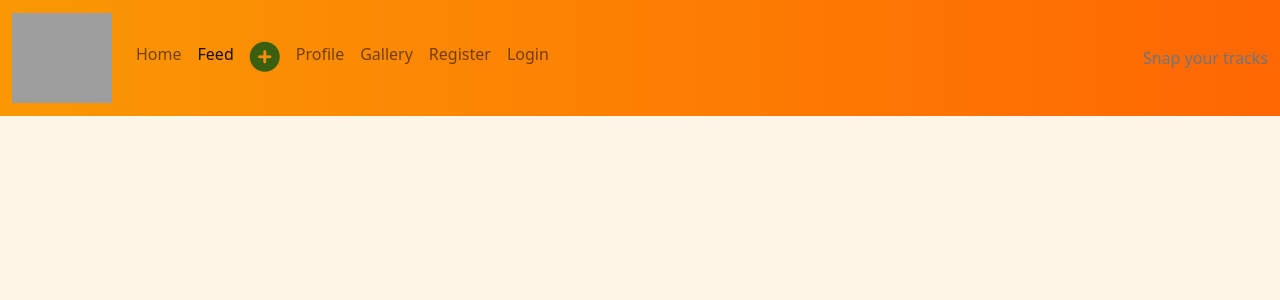
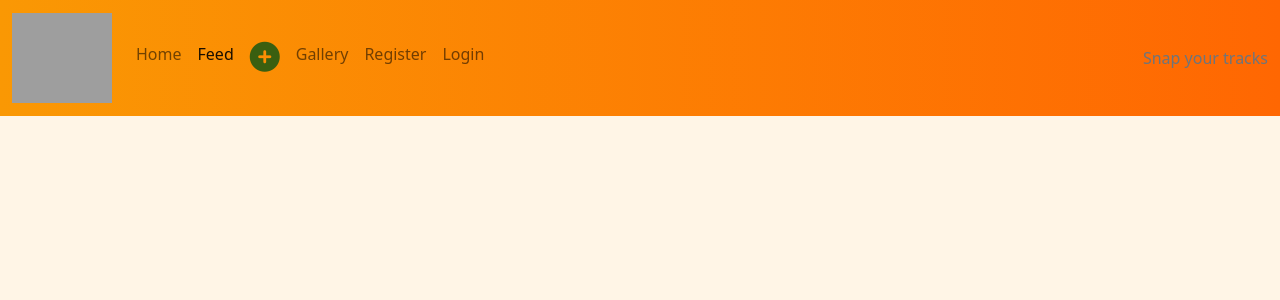
Before and after one commit to MGW-GH/BackTracking, a Django app: page /blog/ in a window 1280 px wide. Shown: the top 300 px of the page. Run offline with Django 4.2, Linux system fonts and the light colour scheme; data that the repository does not hold is empty; some libraries are stand-ins or nearby versions; grey boxes are pictures that could not be loaded.

Commit message:
removed profile link from navbar

```diff
--- a/templates/base.html
+++ b/templates/base.html
@@ -64,13 +64,7 @@
                         <a class="nav-link {% if request.path == add_stamp_url %}active{% endif %}"
                             href="{% url 'add_stamp' %}">
                             <i class="fa-solid fa-circle-plus" style="color: rgb(58, 95, 16); font-size: 30px;"></i>
-                            <!-- Test color -->
                         </a>
-                    </li>
-                    <li class="nav-item">
-                        <a class="nav-link
-                          {% if request.path == user_profile_url %}active{%endif%}" aria-current="page"
-                            href="{% url 'user_profile' %}">Profile</a>
                     </li>
                     <li class="nav-item">
                         <a class="nav-link
```
